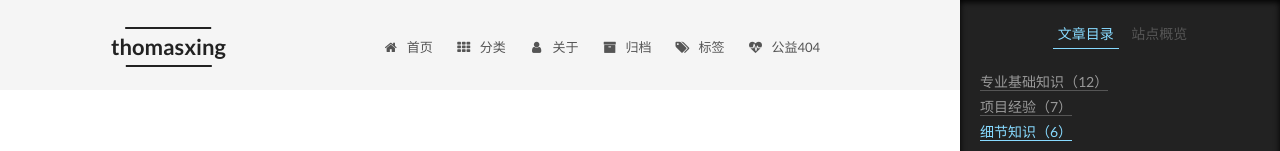
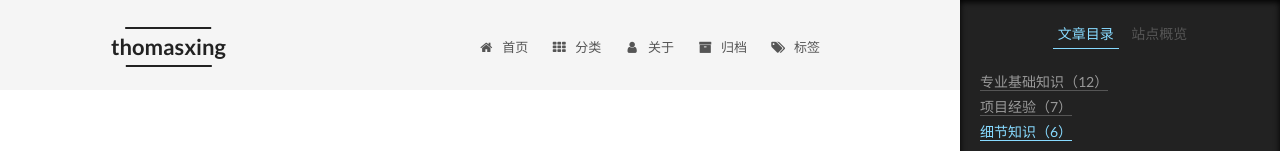
Before and after one commit to ThomasXing/ThomasXing.github.io, a plain HTML site: page 2017/04/11/前端面试/index.html in a window 1280 px wide. Shown: the top 151 px of the page. Drawn offline with Linux system fonts and the light colour scheme; a script that the page names is missing.

Commit message:
Site updated: 2017-04-14 17:03:37

```diff
--- a/2017/04/11/前端面试/index.html
+++ b/2017/04/11/前端面试/index.html
@@ -240,16 +240,6 @@
               <i class="menu-item-icon fa fa-fw fa-tags"></i> <br />
 
             标签
-          </a>
-        </li>
-
-
-        <li class="menu-item menu-item-commonweal">
-          <a href="/404.html" rel="section">
-
-              <i class="menu-item-icon fa fa-fw fa-heartbeat"></i> <br />
-
-            公益404
           </a>
         </li>
 
```
Also changed, not shown: 2017/04/14/test/index.html (+0 -10 lines), 2017/04/14/this指向/index.html (+0 -10 lines), about/index.html (+0 -10 lines), archives/2017/04/index.html (+0 -10 lines), archives/2017/index.html (+0 -10 lines), archives/index.html (+0 -10 lines), categories/index.html (+0 -10 lines), index.html (+0 -10 lines), tags/index.html (+0 -10 lines), tags/javascript/index.html (+0 -10 lines), tags/前端面试题/index.html (+0 -10 lines).
